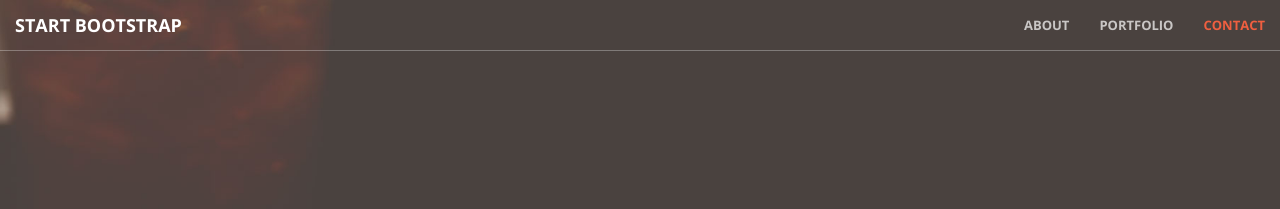
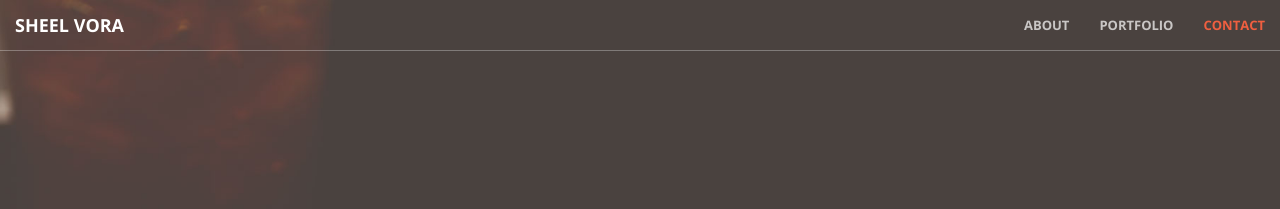
Before and after one commit to sheelvora/sheelvora.github.io, a Jekyll site: the page built from index.html, in a window 1280 px wide. Shown: the top 209 px of the page. Built offline with Jekyll 4.4.1, drawn with Linux system fonts in a browser that asks for light colours.

Commit message:
new github

```diff
--- a/_includes/nav.html
+++ b/_includes/nav.html
@@ -8,7 +8,7 @@
                 <span class="icon-bar"></span>
                 <span class="icon-bar"></span>
             </button>
-            <a class="navbar-brand page-scroll" href="#page-top">Start Bootstrap</a>
+            <a class="navbar-brand page-scroll" href="#page-top">Sheel Vora</a>
         </div>
 
         <!-- Collect the nav links, forms, and other content for toggling -->
```
Also changed, not shown: img/nba.jpg (added), img/skyline.jpg (added), 2 other files.
